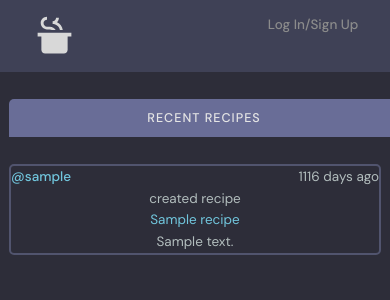
After one commit to jacob-ferrell/django-recipe-book, a Django app: page /recent-recipes in a window 390 px wide. The commit adds this page. Shown: the top 300 px of the page. Run offline with Django 4.2, Linux system fonts and the light colour scheme; tables that the repository leaves empty hold one stand-in row (values such as "Sample post").

Commit message:
made changes to mobile UI, added separate recent recipes page for mobile. configured settings so that DEBUG is set to an env variable which is False when hosted, allowing for easier maintenance

```diff
--- a/recipes/templates/recipes/home.html
+++ b/recipes/templates/recipes/home.html
@@ -37,7 +37,7 @@
             </label>
           </form>
           <div class="mobile-menuItems">
-            <a class="btn btn--main btn--pill" href="#">Recent User Recipes</a>
+            <a class="btn btn--main btn--pill" href="{% url 'recent-recipes' %}">Recent User Recipes</a>
           </div>
         </div>
         <div class="roomList__header">
@@ -121,7 +121,7 @@
               <a href="profile.html" class="roomListRoom__author">
                 <p>
                   @{{recipe.author}}
-                  <span>5 days ago</span>
+                  <span>{{recipe.days_passed}} days ago</span>
                 </p>
               </a>
               <div class="roomListRoom__actions">
--- /dev/null
+++ b/recipes/templates/recipes/recent_recipes.html
@@ -0,0 +1,24 @@
+{% extends 'main.html' %}
+
+{% block content %}
+
+<div class="recent-recipes-page">
+    <div class="activities__header"><h2>RECENT RECIPES</h2></div>
+
+    {% for recipe in recent_recipes %}
+
+        <div class="recent-recipe">
+                <div class="name-and-days-container">
+                    <span class="username">@{{recipe.author}}</span>
+                    <span>{{recipe.days_passed}} days ago</span>
+                </div>
+                <p>created recipe <br>
+                    <a href="{% url 'recipe' recipe.id %}">{{recipe.name}}</a>
+
+                </p>
+                <p>{{recipe.description}}</p>
+        </div>
+    {% endfor %}
+</div>
+
+{% endblock content %}
--- a/recipes/urls.py
+++ b/recipes/urls.py
@@ -18,4 +18,5 @@ urlpatterns = [
     path('edit-item/', views.editItem, name='edit-item'),
     path('delete-item/', views.deleteItem, name='delete-item'),
     path('add-instruction/<str:pk>/', views.addInstruction, name='add-instruction'),
+    path('recent-recipes', views.recentRecipesPage, name='recent-recipes')
 ]
--- a/recipes/views.py
+++ b/recipes/views.py
@@ -9,11 +9,25 @@ import json
 import os
 from django.core.files import File
 from PIL import Image
+import datetime
 
 def getRecentRecipes(user):
     if not user.is_authenticated:
-        return Recipe.objects.all().order_by('-created_at')[:5]
-    return Recipe.objects.exclude(author=user).order_by('-created_at')[:5]
+        recipes = Recipe.objects.all().order_by('-created_at')[:5]
+    else:
+        recipes = Recipe.objects.exclude(author=user).order_by('-created_at')[:5]
+    for recipe in recipes:
+        recipe.days_passed = getDaysPassed(recipe.created_at)
+    return recipes
+
+def getDaysPassed(created_at):
+    created = datetime.datetime.strptime(created_at.strftime("%Y-%m-%d %H:%M:%S"), "%Y-%m-%d %H:%M:%S")
+
+    today = datetime.datetime.now()
+
+    difference = today - created
+
+    return difference.days
 
 def getCounts(user):
         counts = {'my_recipes': 0, 'my_favorites': 0}
@@ -106,6 +120,11 @@ def saveImage(url, id):
     image_path = os.path.join(image_folder, f'{id}.jpg')
     image.save(image_path)
     return image_path
+
+def recentRecipesPage(request):
+    recent_recipes = getRecentRecipes(request.user)
+    context = {'recent_recipes': recent_recipes}
+    return render(request, 'recipes/recent_recipes.html', context)
 
 
 @login_required(login_url='login')
--- a/static/css/style.css
+++ b/static/css/style.css
@@ -79,6 +79,7 @@ a {
 @media only screen and (max-width: 900px) {
   .thumbnail-container {
     align-items: center;
+    justify-items: center;
   }
 }
 .thumbnail-image {
@@ -591,6 +592,60 @@ a {
   .topics {
     display: none;
   }
+
+  .recent-recipes-page {
+    display: flex;
+    flex-direction: column;
+    gap: 2rem;
+  }
+
+  .recent-recipe {
+    display: flex;
+    flex-direction: column;
+    align-items: center;
+    margin: 1rem;
+    border: 2px solid var(--color-dark-medium);
+    border-radius: 5px;
+  }
+
+  .recent-recipe p {
+    text-align: center;
+  }
+
+  .activities__header {
+    width: 100%;
+    display: flex;
+    justify-content: center;
+    border-top-left-radius: 5px;
+    border-top-right-radius: 5px;
+    margin-top: 3rem;
+    margin-left: 1rem;
+    margin-right: 1rem;
+  }
+
+  .username {
+    color: var(--color-main);
+    font-weight: 500;
+  }
+
+  .name-and-days-container {
+    display: flex;
+    width: 100%;
+    justify-content: space-between;
+    gap: 4rem;
+    margin-left: 1rem;
+    margin-right: 1rem;
+  }
+
+  .activities__header h2 {
+    width: 100%;
+    text-align: center;
+    border-top-left-radius: 5px;
+    border-top-right-radius: 5px;
+  }
+
+
+
 
   .layout--3 > .container > div:nth-child(2) {
     flex-basis: 100%;
```
Also changed, not shown: django_recipe_book/settings.py (+11 -8 lines).
